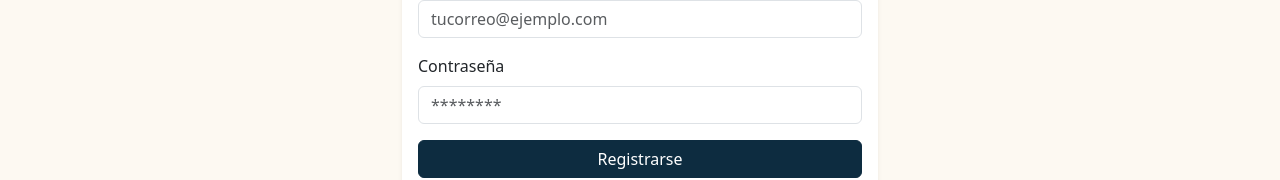
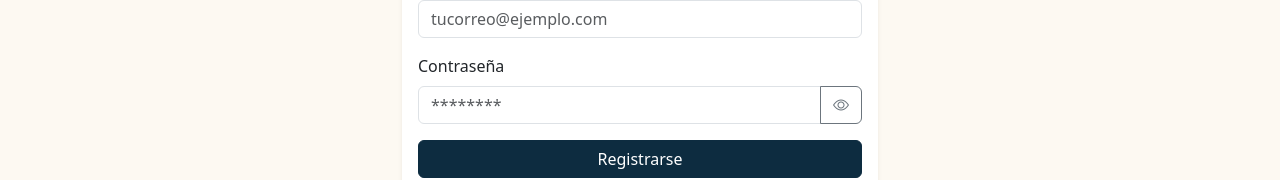
Before and after one commit to mrl03/festivra-frontend, an Angular app: page /register in a window 1280 px wide. Shown: the part 296-476 px from the top of the page. Built offline with nearby package versions, Linux system fonts and the light colour scheme.

Commit message:
feat: adding the view password option

```diff
--- a/src/app/pages/login/login.component.html
+++ b/src/app/pages/login/login.component.html
@@ -22,17 +22,26 @@
 
         <div class="mb-3">
           <label for="password" class="form-label">Contraseña</label>
+          <div class="input-group">
             <input
               [(ngModel)]="form.password"
               name="password"
               class="form-control"
               [class.is-invalid]="formErrors.password"
               required
-            type="password"
+              [type]="showPassword ? 'text' : 'password'"
               placeholder="********"
             />
+            <button
+              class="btn btn-outline-secondary"
+              type="button"
+              (click)="togglePasswordVisibility()"
+            >
+              <i class="bi" [class.bi-eye]="!showPassword" [class.bi-eye-slash]="showPassword"></i>
+            </button>
             <div class="invalid-feedback" *ngIf="formErrors.password">
               {{ formErrors.password }}
+            </div>
           </div>
         </div>
 
--- a/src/app/pages/login/login.component.ts
+++ b/src/app/pages/login/login.component.ts
@@ -15,6 +15,7 @@ export class LoginComponent {
     email: '',
     password: '',
   };
+  showPassword = false;
 
   error: string | null = null;
   formErrors = {
@@ -76,4 +77,8 @@ export class LoginComponent {
       },
     });
   }
+
+  togglePasswordVisibility(): void {
+    this.showPassword = !this.showPassword;
+  }
 }
--- a/src/app/pages/register/register.component.html
+++ b/src/app/pages/register/register.component.html
@@ -37,17 +37,26 @@
 
         <div class="mb-3">
           <label for="password" class="form-label">Contraseña</label>
+          <div class="input-group">
             <input
               [(ngModel)]="form.password"
               name="password"
               class="form-control"
               [class.is-invalid]="formErrors.password"
               required
-            type="password"
+              [type]="showPassword ? 'text' : 'password'"
               placeholder="********"
             />
+            <button
+              class="btn btn-outline-secondary"
+              type="button"
+              (click)="togglePasswordVisibility()"
+            >
+              <i class="bi" [class.bi-eye]="!showPassword" [class.bi-eye-slash]="showPassword"></i>
+            </button>
             <div class="invalid-feedback" *ngIf="formErrors.password">
               {{ formErrors.password }}
+            </div>
           </div>
         </div>
 
--- a/src/app/pages/register/register.component.ts
+++ b/src/app/pages/register/register.component.ts
@@ -16,6 +16,7 @@ export class RegisterComponent {
     email: '',
     password: '',
   };
+  showPassword = false;
 
   error: string | null = null;
   formErrors = {
@@ -50,8 +51,8 @@ export class RegisterComponent {
     if (!this.form.password) {
       this.formErrors.password = 'La contraseña es requerida';
       isValid = false;
-    } else if (this.form.password.length < 6) {
-      this.formErrors.password = 'La contraseña debe tener al menos 6 caracteres';
+    } else if (!/^(?=.*[A-Za-z])(?=.*\d)(?=.*[@$!%*?&])[A-Za-z\d@$!%*?&]{8,}$/.test(this.form.password)) {
+      this.formErrors.password = 'La contraseña debe tener al menos 8 caracteres, una letra, un número y un carácter especial';
       isValid = false;
     }
 
@@ -79,4 +80,8 @@ export class RegisterComponent {
       },
     });
   }
+
+  togglePasswordVisibility(): void {
+    this.showPassword = !this.showPassword;
+  }
 }
--- a/src/index.html
+++ b/src/index.html
@@ -10,6 +10,7 @@
       href="https://cdn.jsdelivr.net/npm/bootstrap@5.3.2/dist/css/bootstrap.min.css"
       rel="stylesheet"
     />
+    <link rel="stylesheet" href="https://cdn.jsdelivr.net/npm/bootstrap-icons@1.11.1/font/bootstrap-icons.css">
   </head>
   <body>
     <app-root></app-root>
```
Lines whose indentation alone changed are shown as unchanged.
